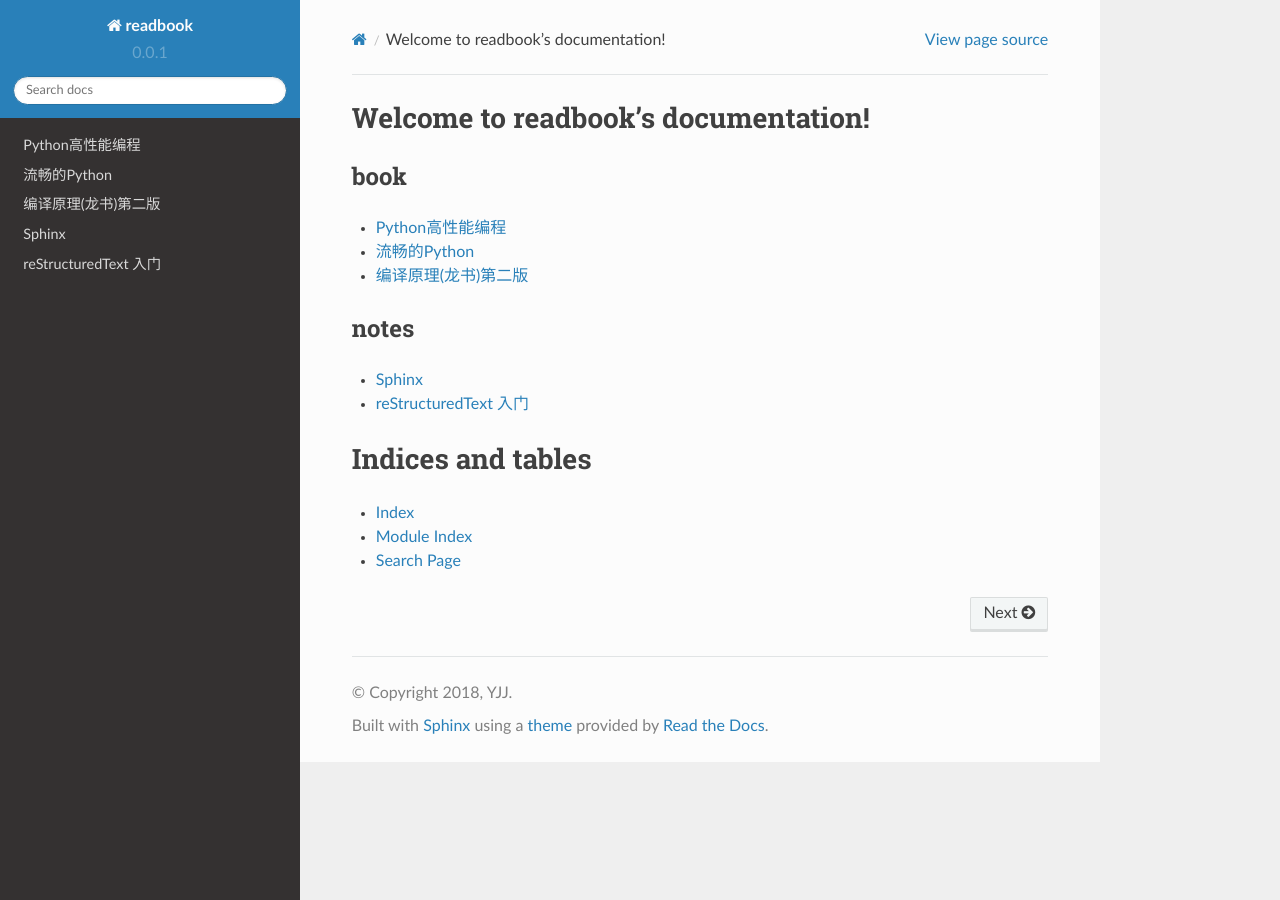
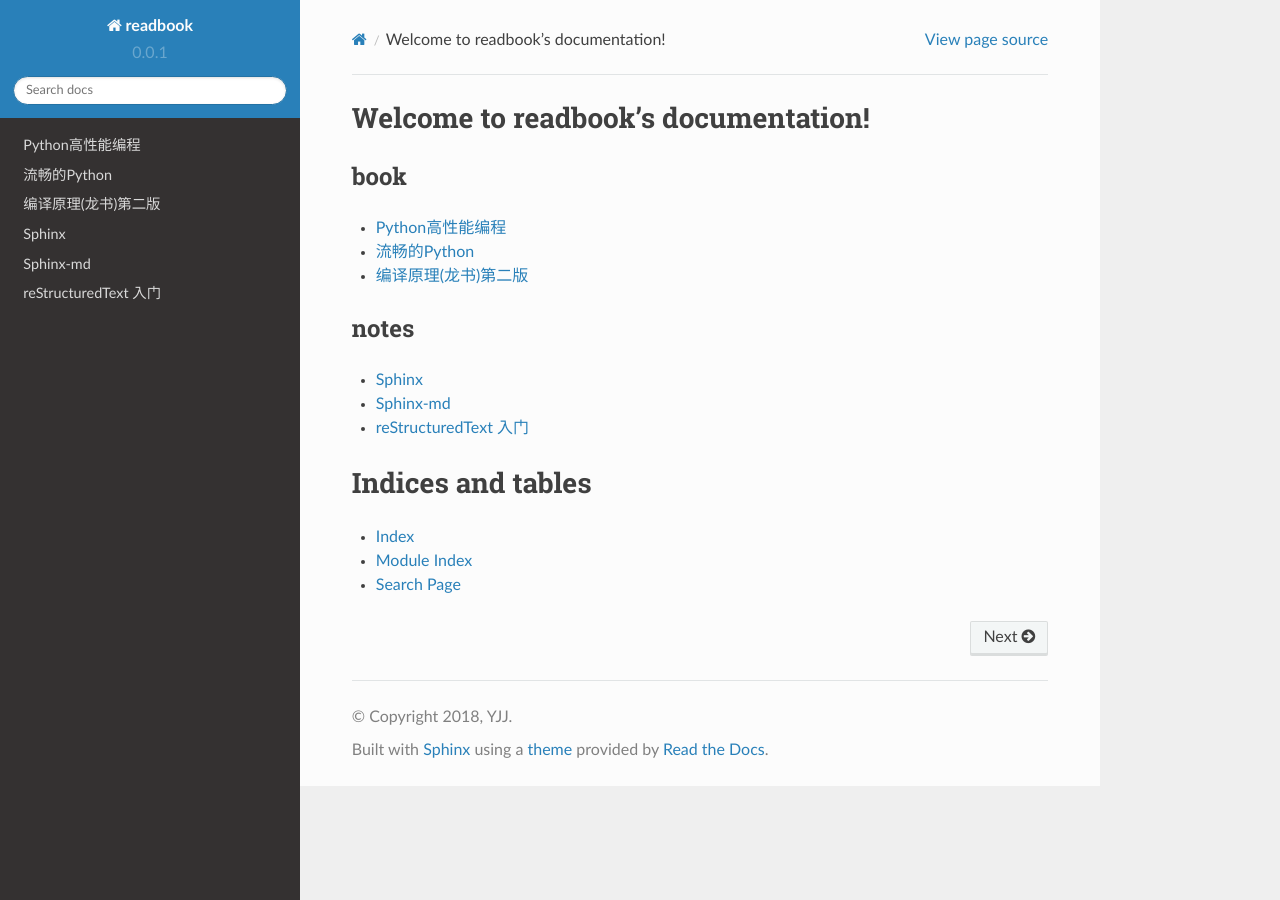
Before and after one commit to ysara/readbook, a Sphinx documentation site: the page built from source/index.rst, in a window 1280 px wide. Built offline with Sphinx 7.4.7 and the Read the Docs theme 2.0.0, drawn with Linux system fonts in a browser that asks for light colours.

Commit message:
renamed: source/notes/01-Sphinx使用方法.md -> source/notes/01-Sphinx使用方法-md.md

```diff
--- a/source/notes/01-Sphinx使用方法.md
+++ b/source/notes/01-Sphinx使用方法-md.md
@@ -1,4 +1,4 @@
-# Sphinx
+# Sphinx-md
 
 [Docs](http://www.sphinx-doc.org/en/1.4.8/contents.html)
 
```
